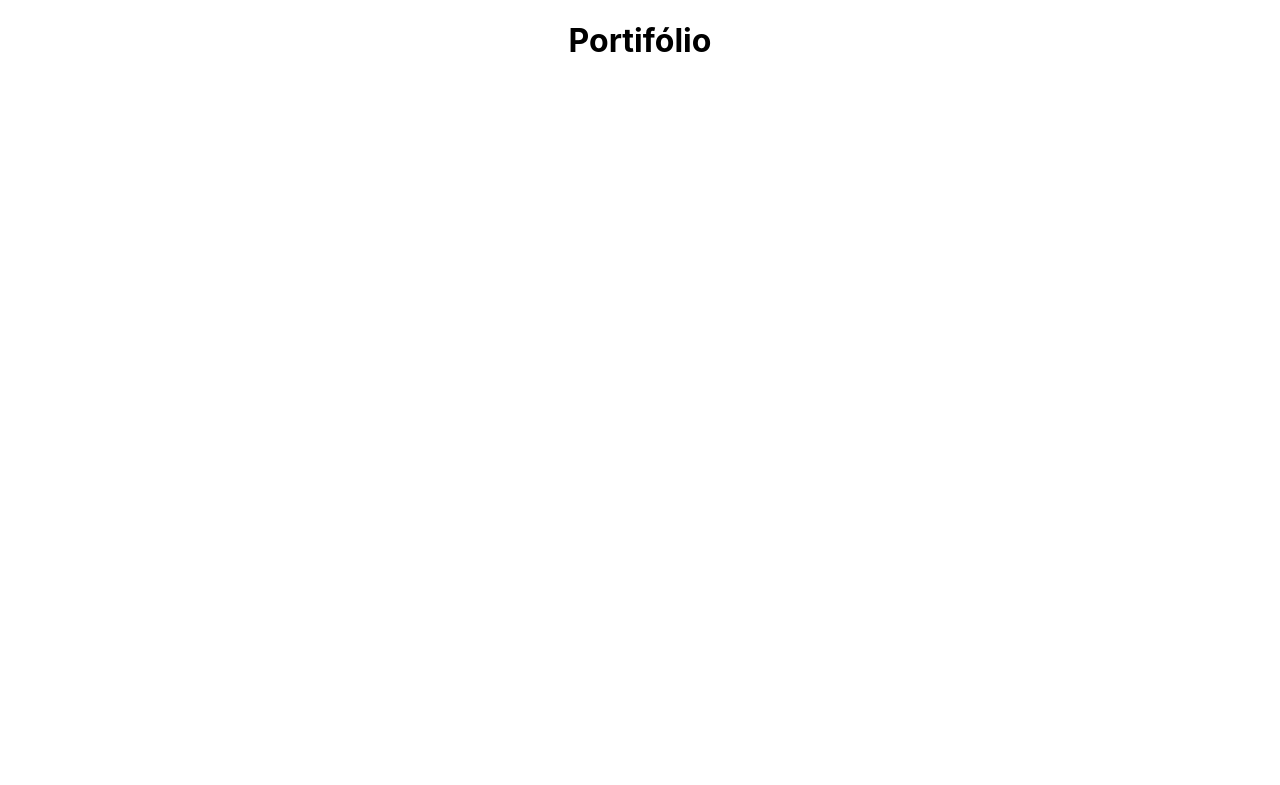
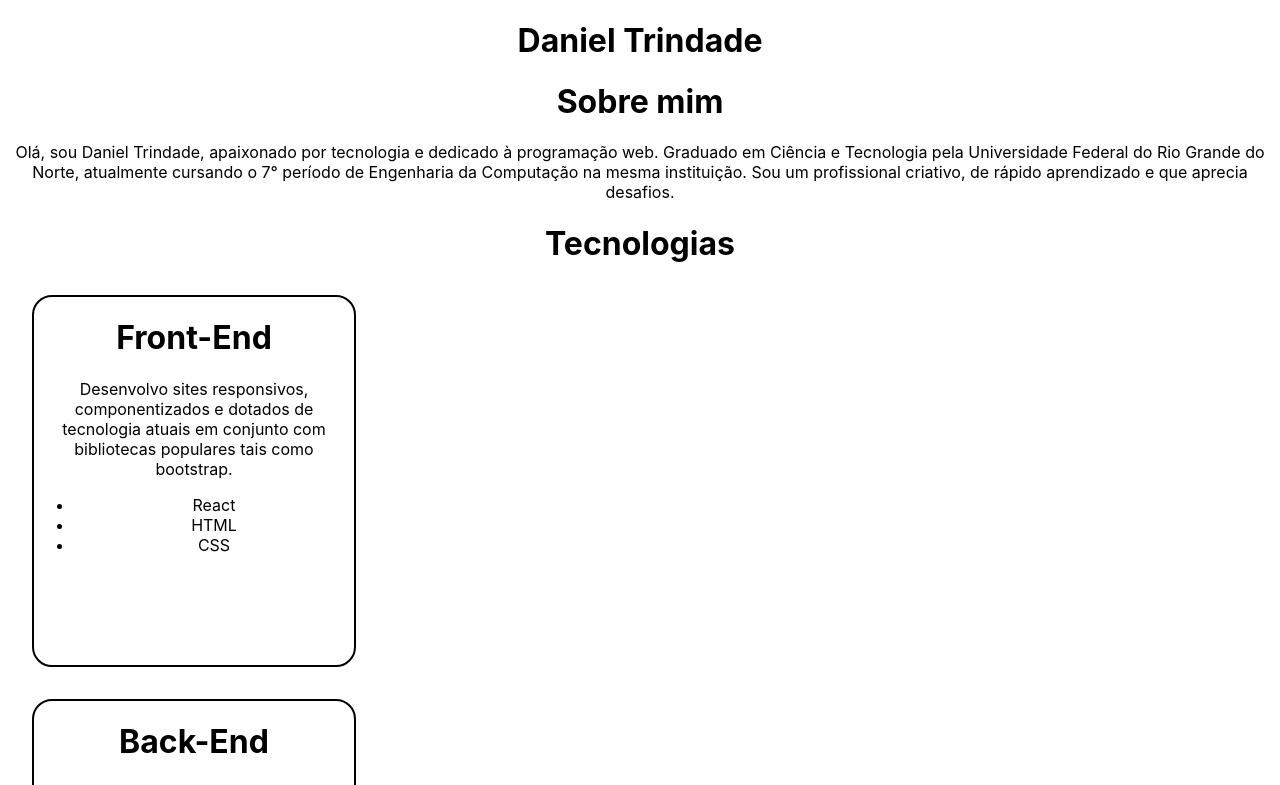
Before and after one commit to daniel-trindade/portfolio, a React (Create React App) app: page / in a window 1280 px wide. Shown: the top 785 px of the page. Built offline with nearby package versions, Linux system fonts and the light colour scheme.

Commit message:
TechComponent

```diff
--- a/public/index.html
+++ b/public/index.html
@@ -1,5 +1,5 @@
 <!DOCTYPE html>
-<html lang="en">
+<html lang="pt-br">
   <head>
     <meta charset="utf-8" />
     <link rel="icon" href="%PUBLIC_URL%/favicon.ico" />
@@ -24,7 +24,7 @@
       work correctly both with client-side routing and a non-root public URL.
       Learn how to configure a non-root public URL by running `npm run build`.
     -->
-    <title>React App</title>
+    <title>Daniel Trindade</title>
   </head>
   <body>
     <noscript>You need to enable JavaScript to run this app.</noscript>
--- a/src/App.js
+++ b/src/App.js
@@ -1,9 +1,10 @@
 import './App.css';
+import HomePage from './pages/HomePage';
 
 function App() {
   return (
     <div className="App">
-      <h1>Portifólio</h1>
+      <HomePage/>
     </div>
   );
 }
--- /dev/null
+++ b/src/components/TechBox.jsx
@@ -0,0 +1,18 @@
+import styles from './TechBox.module.css'
+
+const TechBox = ({title, techs, text}) => {
+
+  return(
+    <div className={styles.techContainer}>
+      <h1>{title}</h1>
+      <p>{text}</p>
+      <ul className={styles.list}>
+        {techs.map((tech, index) => (
+          <li key={index} className={styles.listItem}>{tech}</li>
+        ))}
+      </ul>
+    </div>
+  )
+}
+
+export default TechBox
--- /dev/null
+++ b/src/components/TechBox.module.css
@@ -0,0 +1,7 @@
+.techContainer{
+  width: 20em;
+  height: 23em;
+  border: 2px solid black;
+  border-radius: 20px;
+  margin: 2em;
+}
--- /dev/null
+++ b/src/pages/HomePage.jsx
@@ -0,0 +1,36 @@
+import styles from './HomePage.module.css'
+import TechBox from '../components/TechBox'
+
+const HomePage = () => {
+
+  return(
+    <div>
+      <div>
+        <h1 className={styles.initialScreem}>Daniel Trindade</h1>
+      </div>
+      <div className={styles.aboutMe}>
+        <h1>Sobre mim</h1>
+        <p>
+          Olá, sou Daniel Trindade, apaixonado por tecnologia e dedicado à programação web. Graduado em Ciência e Tecnologia pela Universidade Federal do Rio Grande do Norte, atualmente cursando o 7° período de Engenharia da Computação na mesma instituição. Sou um profissional criativo, de rápido aprendizado e que aprecia desafios.
+        </p>
+      </div>
+      <div className={styles.tecContainer}>
+        <h1>Tecnologias</h1>
+        <TechBox
+          title='Front-End'
+          text='Desenvolvo sites responsivos, componentizados e dotados de tecnologia atuais em conjunto com bibliotecas populares tais como bootstrap.'
+          techs={['React', 'HTML', 'CSS']}
+        />
+        <TechBox
+          title='Back-End'
+          text='Desenvolvo sites responsivos, componentizados e dotados de tecnologia atuais em conjunto com bibliotecas populares tais como bootstrap.'
+          techs={['JavaScript', 'PHP']}
+        />
+      </div>
+    </div>
+  )
+
+
+}
+
+export default HomePage
```
Also changed, not shown: src/pages/HomePage.module.css (added).
